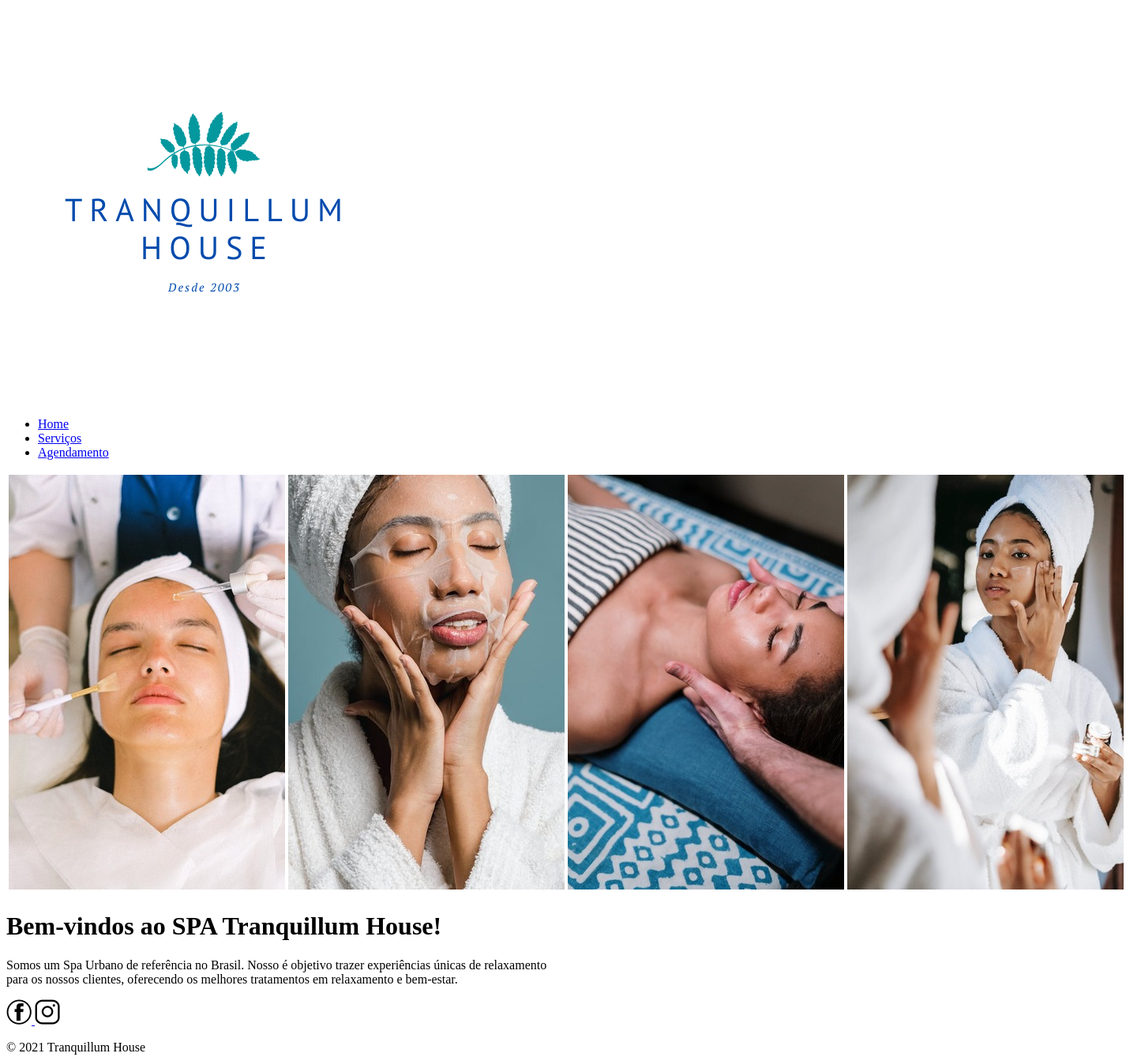
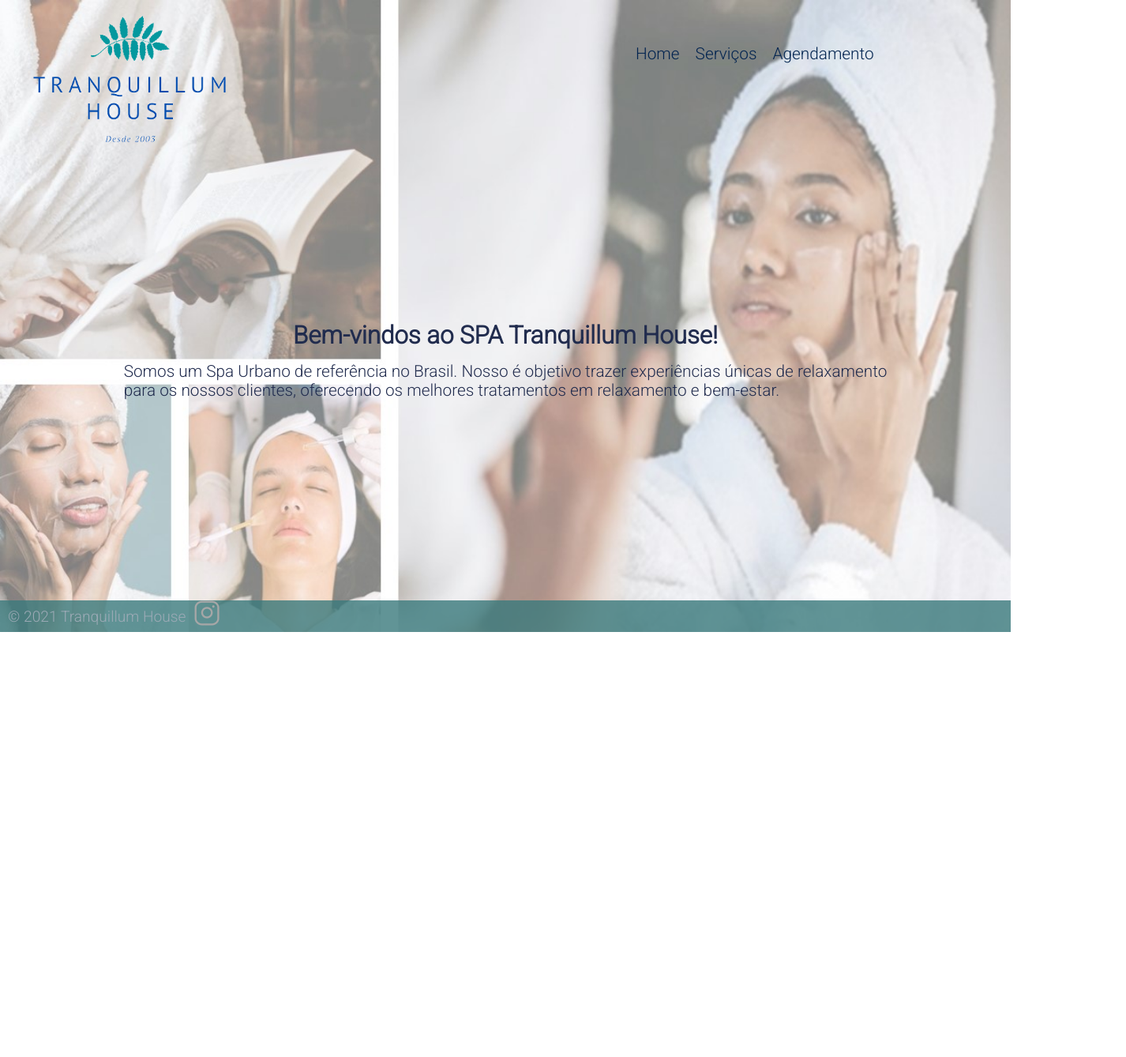
Before and after one commit to glendaborges/tranquillum-house, a plain HTML site: page index.html in a window 1280 px wide. Shown: the whole page at 79% size, 1426 px wide, since content can reach past the window. After the commit the page ends 800 px from the top, so only its background shows below. Drawn offline with Linux system fonts and the light colour scheme.

Commit message:
Adiciona estilização na home

```diff
--- a/index.html
+++ b/index.html
@@ -5,58 +5,46 @@
     <meta charset="UTF-8">
     <meta http-equiv="X-UA-Compatible" content="IE=edge">
     <meta name="viewport" content="width=device-width, initial-scale=1.0">
+    <link rel="stylesheet" href="style.css">
     <title>Tranquillum House</title>
 </head>
 
 <body>
+    <!-- Logo -->
     <header>
-        <!-- Logo -->
-        <img src="img/Azul Lótus Massagem Logotipo (1).png" alt="">
+        <img src="img/300px-removebg-preview.png" alt="logo">
+    </header>
+    <!-- Menu de navegacao -->
     <nav>
-            <!-- Menu de navegacao -->
+        <div class="navbar">
             <ul>
                 <li> <a href="index.html">Home</a></li>
                 <li><a href="servicos.html">Serviços</a></li>
                 <li><a href="agendamento.html">Agendamento</a></li>
             </ul>
+        </div>
     </nav>
-    </header>
-    <!-- tabela com imagens -->
-    <table>
-        <tr>
-            <th>
-                <img src="img/home1.jpeg" alt="Mulher fazendo tratamento estetico facial">
-            </th>
-            <th>
-                <img src="img/home2.jpeg" alt="Mulher com mascara facial">
-            </th>
-            <th>
-                <img src="img/home4.jpeg" alt="Mulher recebendo massagem no pescoço">
-            </th>
-            <th>
-                <img src="img/home3.jpeg" alt="Mulher passando creme no rosto">
-            </th>
-        </tr>
-    </table>
     <!-- Sobre nos -->
+    <main>
+        <section>
             <h1>Bem-vindos ao SPA Tranquillum House! </h1>
-    <article>
             <p>
                 Somos um Spa Urbano de referência no Brasil. Nosso é objetivo trazer experiências únicas de relaxamento
                 <br>
                 para os nossos clientes, oferecendo os melhores tratamentos em relaxamento e bem-estar.
             </p>
-    </article>
+        </section>
+    </main>
+
+
     <!-- Aqui sao os icones das redes sociais  -->
     <footer>
-        <a href="#">
-            <img src="img/fb_icon-icons.com_65434 (1).png" alt="icone do facebook">
+        <p>&copy 2021 Tranquillum House</p>
+        <a id="icones" href="#">
+            <img src="img/instagram.png" alt="icone do instagram">
         </a>
-        <a href="#">
-            <img src="img/instagram_f_icon-icons.com_65485 (1).png" alt="icone do instagram">
-        </a>
-        <p>&copy 2021 Tranquillum House</p>
     </footer>
+
 
 
 </body>
--- /dev/null
+++ b/style.css
@@ -0,0 +1,113 @@
+@import url('https://fonts.googleapis.com/css2?family=Roboto:wght@100;300&display=swap');
+*{
+    margin: 0;
+    padding: 0;
+}
+body{
+    height: 100%;
+    display: grid;
+    grid-template-areas: "header nav "
+                          "main main "
+                          "footer footer "
+                          ;
+    grid-template-columns: auto auto ;
+    grid-template-rows: 17vh 78vh 5vh;
+    background-image: url("img/background.jpg");
+    background-repeat: no-repeat;
+    background-size: cover;
+    background-position: center;
+    background-attachment: fixed;
+    font-family: 'Roboto', sans-serif;
+
+}
+
+header{
+    grid-area: header;
+
+}
+header img{
+    width: 280px;
+    margin-left: 25px;
+}
+nav{
+    display: flex;
+    justify-content: space-evenly;
+    align-items: center;
+    grid-area: nav;
+
+}
+nav ul {
+    display: flex;
+    list-style: none;
+}
+nav ul li {
+    margin: 10px;
+}
+nav ul li a{
+    text-decoration: none;
+    font-size: 1.3rem;
+    color: #022450;
+    transition: 300ms;
+}
+nav ul li a:hover{
+    color: #022450;
+    font-weight: bold
+}
+
+
+main{
+    display: flex;
+    justify-content: center;
+    align-items: center;
+    grid-area: main;
+    font-size: 1.3rem;
+    color: #212c4e;
+}
+
+main section h1 {
+    text-align: center;
+    padding: 15px;
+}
+
+footer{
+    display: flex;
+    grid-area: footer;
+    background-color: rgba(58, 122, 124, 0.8);
+    font-size: 1.2rem;
+    color: rgb(156, 170, 182);
+
+}
+
+footer p{
+    display: flex;
+    align-items: center;
+    padding: 10px;
+}
+#icones img{
+    display: flex;
+    align-self: center;
+    justify-content: flex-end;
+}
+
+@media only screen and (max-width: 768px){
+    header img{
+        width: 100px;
+        margin-left: 15px;
+    }
+    nav ul li a{
+        font-size: 0.8rem;
+    }
+    main{
+        font-size: 0.8rem;
+        align-items: flex-start;
+        margin-top: 15px;
+    }
+    main p {
+       padding: 10px;
+       text-align: center;
+
+    }
+    footer{
+        font-size: 0.8rem;
+    }
+}
```
Also changed, not shown: img/300px-removebg-preview.png (added), img/300px.png (added), img/500px.png (added), img/Azul Lótus Massagem Logotipo (1) (2) (1).png (added), img/background.jpg (added), img/facebook.png (added), img/home5.jpeg (added), img/instagram.png (added), img/log.png (added), img/logogrande.png (renamed from img/Azul Lótus Massagem Logotipo (1).png), img/vailogo.png (added). Lines whose indentation alone changed are shown as unchanged.
